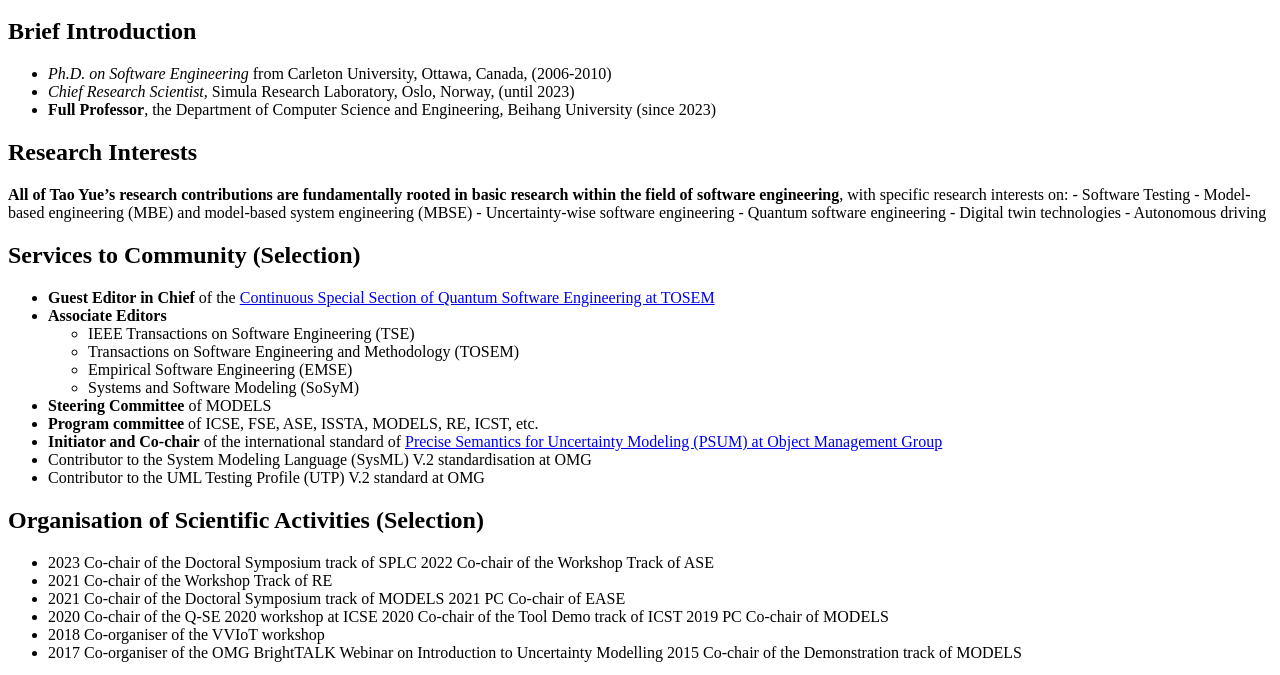
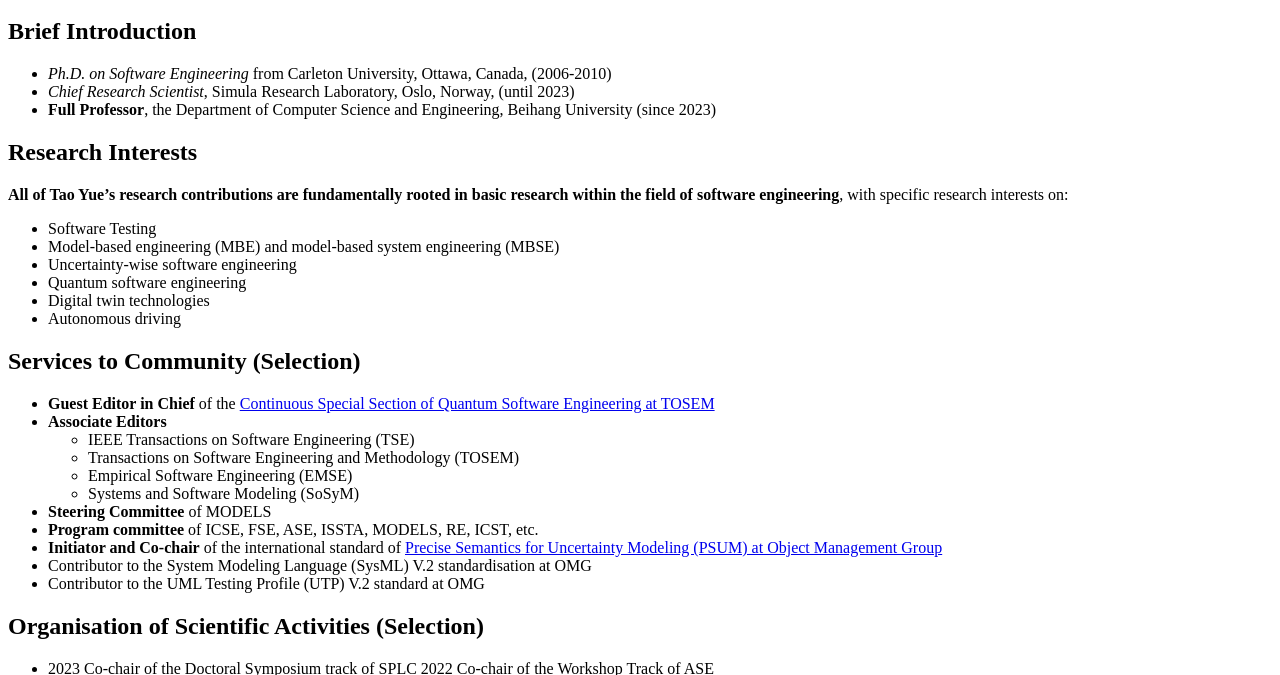
Before and after one commit to Yue-Tao/Yue-Tao.github.io, a plain HTML site: page index.html in a window 1280 px wide. Shown: the part 104-779 px from the top of the page. Drawn offline with Linux system fonts and the light colour scheme.

Commit message:
Update index.html

```diff
--- a/index.html
+++ b/index.html
@@ -17,11 +17,16 @@ and Engineering, Beihang University (since 2023)</li>
 <h2 id="research-interests">Research Interests</h2>
 <p><strong>All of Tao Yue’s research contributions are fundamentally
 rooted in basic research within the field of software
-engineering</strong>, with specific research interests on: - Software
-Testing - Model-based engineering (MBE) and model-based system
-engineering (MBSE) - Uncertainty-wise software engineering - Quantum
-software engineering - Digital twin technologies - Autonomous
-driving</p>
+engineering</strong>, with specific research interests on:</p>
+<ul>
+<li>Software Testing</li>
+<li>Model-based engineering (MBE) and model-based system engineering
+(MBSE)</li>
+<li>Uncertainty-wise software engineering</li>
+<li>Quantum software engineering</li>
+<li>Digital twin technologies</li>
+<li>Autonomous driving</li>
+</ul>
 <h2 id="services-to-community-selection">Services to Community
 (Selection)</h2>
 <ul>
```
